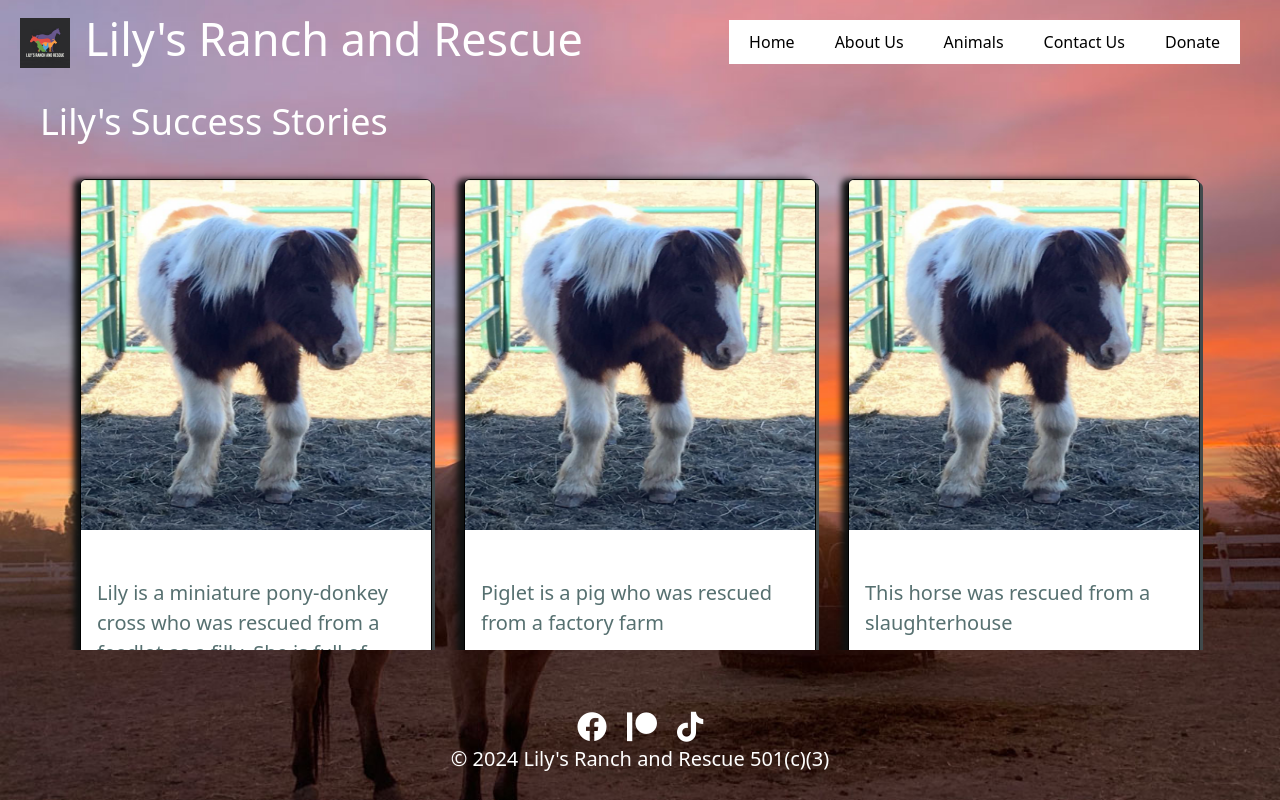
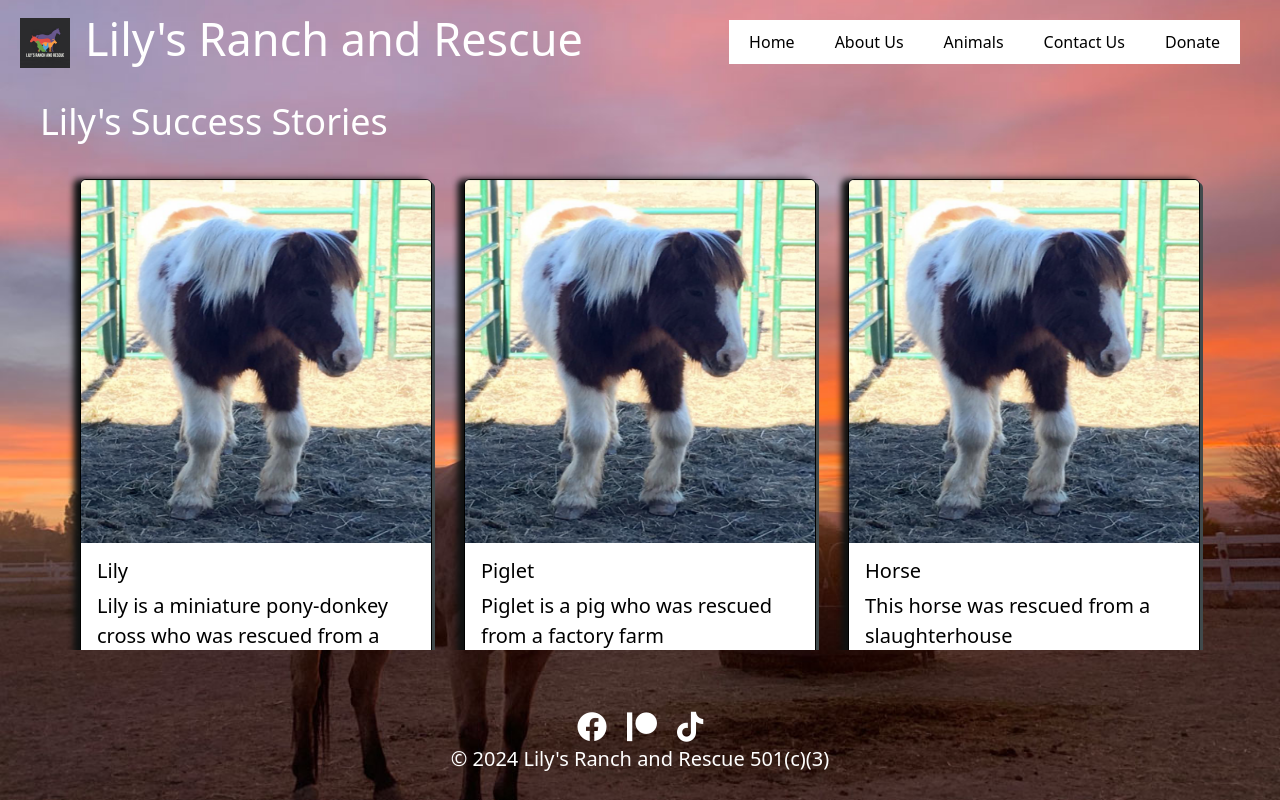
Before and after one commit to coltondane/ranch_rescue, a React (Vite) app in the folder animal-rescue/: page / in a window 1280 px wide. Both pictures are taken after a click on the button "Animals". Built offline with nearby package versions, Linux system fonts and the light colour scheme.

Commit message:
more animal card styling

```diff
--- a/animal-rescue/src/style/animals.css
+++ b/animal-rescue/src/style/animals.css
@@ -20,13 +20,12 @@
     transition-duration: 1000ms;
 }
 
-.card-description {
-    max-height: 150px;
-    overflow-y: auto;
-    color: rgb(86, 112, 112);
-    background-color: transparent;
+.animal-name {
+    color: black;
 }
 
-.animal-name{
-    color: white;
+.card-description {
+    max-height: 175px;
+    overflow-y: auto;
+    color: black;
 }
```
